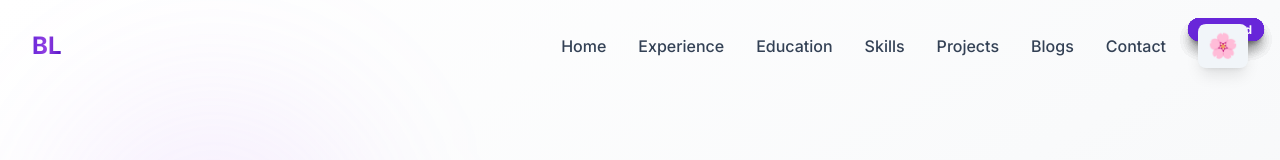
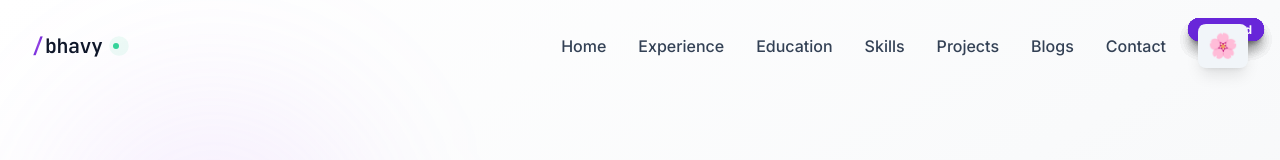
Before and after one commit to bhavy67/portfolio, a React (Vite) app: page / in a window 1280 px wide. Shown: the top 160 px of the page. Built offline with nearby package versions, Linux system fonts and the light colour scheme.

Commit message:
Revamp logo

```diff
--- a/src/components/Navbar.tsx
+++ b/src/components/Navbar.tsx
@@ -1,8 +1,152 @@
-import { motion } from 'framer-motion';
-import { useState, useEffect } from 'react';
+import { motion, AnimatePresence } from 'framer-motion';
+import { useState, useEffect, useRef } from 'react';
 import { HiMenu, HiX } from 'react-icons/hi';
 import { useScrollPosition } from '../hooks/useCustomHooks';
 import ThemeSwitcher from './ThemeSwitcher';
+
+const SCRAMBLE_CHARS = 'abcdefghijklmnopqrstuvwxyz';
+
+const Logo = ({ onNavigate }: { onNavigate: () => void }) => {
+  const [typed, setTyped] = useState('');
+  const [showCursor, setShowCursor] = useState(false);
+  const [hideCursor, setHideCursor] = useState(false);
+  const [showDot, setShowDot] = useState(false);
+  const [display, setDisplay] = useState('');
+  const scrambleInterval = useRef<ReturnType<typeof setInterval> | null>(null);
+  const isTypingDone = useRef(false);
+  const full = 'bhavy';
+  // Humanized — b is slow (thinking), h-a-v quick burst, y slightly hesitant
+  const charDelays = [220, 340, 415, 478, 560];
+
+  // Boot sequence: type → cursor blinks → cursor fades → status dot appears
+  useEffect(() => {
+    const timeouts: ReturnType<typeof setTimeout>[] = [];
+
+    charDelays.forEach((delay, i) => {
+      const t = setTimeout(() => {
+        setTyped(full.slice(0, i + 1));
+        setDisplay(full.slice(0, i + 1));
+        if (i === full.length - 1) {
+          isTypingDone.current = true;
+          setShowCursor(true);
+          const t2 = setTimeout(() => {
+            setHideCursor(true);
+            const t3 = setTimeout(() => setShowDot(true), 200);
+            timeouts.push(t3);
+          }, 2000);
+          timeouts.push(t2);
+        }
+      }, delay);
+      timeouts.push(t);
+    });
+
+    return () => timeouts.forEach(clearTimeout);
+  }, []);
+
+  // Scramble: letters cycle through random chars, resolve left-to-right
+  const startScramble = () => {
+    if (!isTypingDone.current) return;
+
+    let iteration = 0;
+    scrambleInterval.current = setInterval(() => {
+      const result = full
+        .split('')
+        .map((char, i) => {
+          if (i < Math.floor(iteration)) return char;
+          return SCRAMBLE_CHARS[Math.floor(Math.random() * SCRAMBLE_CHARS.length)];
+        })
+        .join('');
+
+      setDisplay(result);
+      iteration += 0.38;
+
+      if (iteration > full.length) {
+        clearInterval(scrambleInterval.current!);
+        setDisplay(full);
+      }
+    }, 32);
+  };
+
+  const stopScramble = () => {
+    if (scrambleInterval.current) clearInterval(scrambleInterval.current);
+    setDisplay(full);
+  };
+
+  return (
+    <div className="flex items-center gap-2.5">
+      <motion.a
+        href="#home"
+        onClick={(e) => { e.preventDefault(); onNavigate(); }}
+        whileTap={{ scale: 0.95 }}
+        onHoverStart={startScramble}
+        onHoverEnd={stopScramble}
+        className="flex items-baseline select-none cursor-pointer"
+      >
+        {/* The slash — slides in first, anchors the mark */}
+        <motion.span
+          className="font-mono text-xl font-bold gradient-text leading-none pr-[1px]"
+          initial={{ opacity: 0, x: -10 }}
+          animate={{ opacity: 1, x: 0 }}
+          transition={{ duration: 0.3, ease: 'easeOut' }}
+        >
+          /
+        </motion.span>
+
+        {/* Name — shows scrambled chars on hover, typed text otherwise */}
+        <span className="font-mono text-xl font-semibold text-dark-900 dark:text-white tracking-tight leading-none">
+          {display}
+        </span>
+
+        {/* Cursor while typing in progress */}
+        {!showCursor && typed.length > 0 && (
+          <motion.span
+            className="inline-block w-[2px] h-[18px] bg-primary-400 ml-[2px] translate-y-[1px]"
+            animate={{ opacity: [1, 0.15] }}
+            transition={{ duration: 0.4, repeat: Infinity, repeatType: 'reverse' }}
+          />
+        )}
+
+        {/* Cursor after typing — blinks then disappears */}
+        {showCursor && !hideCursor && (
+          <motion.span
+            className="inline-block w-[2px] h-[18px] bg-primary-500 ml-[2px] translate-y-[1px]"
+            animate={{ opacity: [1, 0] }}
+            transition={{ duration: 0.55, repeat: Infinity, repeatType: 'reverse', ease: 'linear' }}
+          />
+        )}
+      </motion.a>
+
+      {/* Status dot — appears after boot sequence, stays ambient */}
+      <AnimatePresence>
+        {showDot && (
+          <motion.div
+            className="group relative flex items-center cursor-default"
+            initial={{ opacity: 0, scale: 0 }}
+            animate={{ opacity: 1, scale: 1 }}
+            transition={{ type: 'spring', bounce: 0.5, duration: 0.4 }}
+          >
+            {/* Outer pulse ring */}
+            <motion.span
+              className="absolute w-3 h-3 rounded-full bg-emerald-400/30"
+              animate={{ scale: [1, 2.2, 1], opacity: [0.6, 0, 0.6] }}
+              transition={{ duration: 2.5, repeat: Infinity, ease: 'easeOut' }}
+            />
+            {/* Inner solid dot */}
+            <span className="relative w-1.5 h-1.5 rounded-full bg-emerald-400 block" />
+
+            {/* Tooltip */}
+            <div className="absolute -bottom-9 left-1/2 -translate-x-1/2 pointer-events-none opacity-0 group-hover:opacity-100 transition-opacity duration-200">
+              <div className="px-2.5 py-1.5 bg-dark-950 dark:bg-dark-700 text-white text-[11px] font-medium rounded-lg whitespace-nowrap shadow-xl">
+                Open to good problems
+                <div className="absolute -top-[4px] left-1/2 -translate-x-1/2 w-2 h-2 bg-dark-950 dark:bg-dark-700 rotate-45" />
+              </div>
+            </div>
+          </motion.div>
+        )}
+      </AnimatePresence>
+    </div>
+  );
+};
 
 const Navbar = () => {
   const [isOpen, setIsOpen] = useState(false);
@@ -50,18 +194,7 @@ const Navbar = () => {
         <div className="max-w-7xl mx-auto px-4 sm:px-6 lg:px-8">
           <div className="flex items-center justify-between">
             {/* Logo */}
-            <motion.a
-              href="#home"
-              className="text-2xl font-bold gradient-text"
-              whileHover={{ scale: 1.05 }}
-              whileTap={{ scale: 0.95 }}
-              onClick={(e) => {
-                e.preventDefault();
-                scrollToSection('#home');
-              }}
-            >
-              BL
-            </motion.a>
+            <Logo onNavigate={() => scrollToSection('#home')} />
 
             {/* Desktop Navigation */}
             <div className="hidden md:flex items-center gap-8">
```
